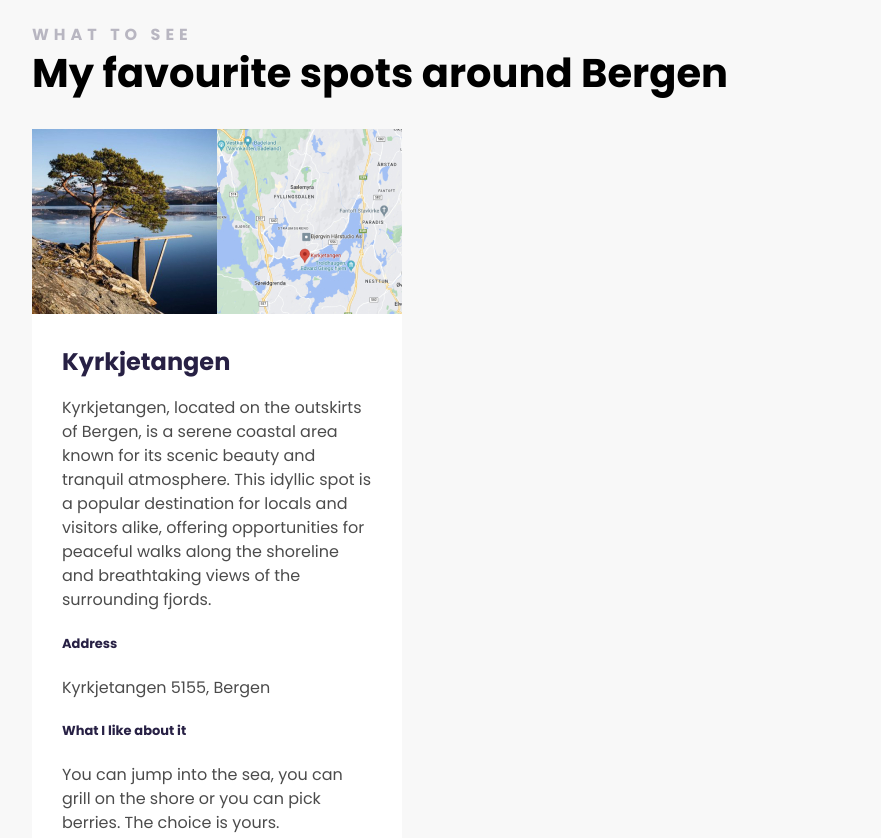
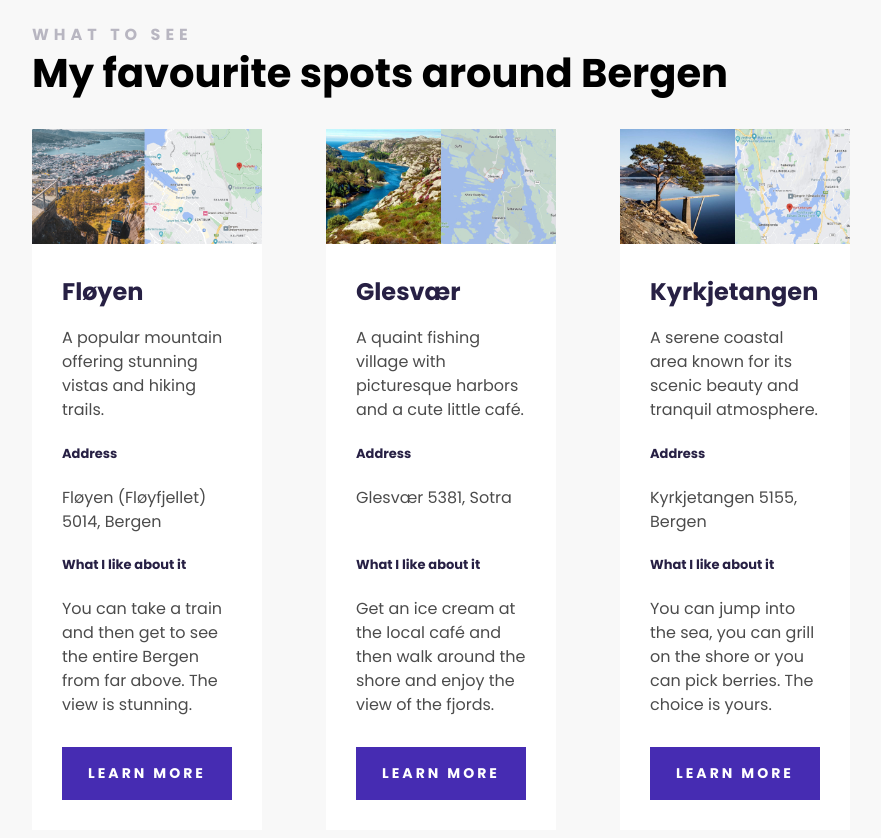
Before and after one commit to mejkyss/shecodes-landing-page, a plain HTML site: page index.html in a window 1280 px wide. Shown: the part 1600-2438 px from the top of the page, without its empty margins (208-1089 px from the left). Drawn offline with Linux system fonts and the light colour scheme.

Commit message:
Add cards in section 2 and style them

```diff
--- a/index.html
+++ b/index.html
@@ -58,7 +58,64 @@
             <div class="card">
               <div class="card-header">
                 <img
-                  src="/img/Card1/card-1.jpeg"
+                  src="/img/card-floeyen.jpeg"
+                  alt="A photo of Fløyen in Bergen"
+                  class="image-responsive"
+                />
+              </div>
+              <div class="card-body">
+                <h4>Fløyen</h4>
+                <p>
+                  A popular mountain offering stunning vistas and hiking trails.
+                </p>
+                <h5>Address</h5>
+                <p>Fløyen (Fløyfjellet) 5014, Bergen</p>
+                <h5>What I like about it</h5>
+                <p>
+                  You can take a train and then get to see the entire Bergen
+                  from far above. The view is stunning.
+                </p>
+                <a
+                  href="https://goo.gl/maps/qJCanypQCs1BHXcs8"
+                  class="button"
+                  target="_blank"
+                  >Learn more</a
+                >
+              </div>
+            </div>
+            <div class="card">
+              <div class="card-header">
+                <img
+                  src="/img/card-glesvaer.jpeg"
+                  alt="A photo of Glesvær in Bergen"
+                  class="image-responsive"
+                />
+              </div>
+              <div class="card-body">
+                <h4>Glesvær</h4>
+                <p>
+                  A quaint fishing village with picturesque harbors and a cute
+                  little café.
+                </p>
+                <h5>Address</h5>
+                <p>Glesvær 5381, Sotra <br /><br /></p>
+                <h5>What I like about it</h5>
+                <p>
+                  Get an ice cream at the local café and then walk around the
+                  shore and enjoy the view of the fjords.
+                </p>
+                <a
+                  href="https://goo.gl/maps/qJCanypQCs1BHXcs8"
+                  class="button"
+                  target="_blank"
+                  >Learn more</a
+                >
+              </div>
+            </div>
+            <div class="card">
+              <div class="card-header">
+                <img
+                  src="/img/card-kyrkjetangen.jpeg"
                   alt="A photo of Kyrkjetangen in Bergen"
                   class="image-responsive"
                 />
@@ -66,12 +123,8 @@
               <div class="card-body">
                 <h4>Kyrkjetangen</h4>
                 <p>
-                  Kyrkjetangen, located on the outskirts of Bergen, is a serene
-                  coastal area known for its scenic beauty and tranquil
-                  atmosphere. This idyllic spot is a popular destination for
-                  locals and visitors alike, offering opportunities for peaceful
-                  walks along the shoreline and breathtaking views of the
-                  surrounding fjords.
+                  A serene coastal area known for its scenic beauty and tranquil
+                  atmosphere.
                 </p>
                 <h5>Address</h5>
                 <p>Kyrkjetangen 5155, Bergen</p>
--- a/src/styles.css
+++ b/src/styles.css
@@ -32,6 +32,7 @@ section {
   padding: 16px;
   background-color: #462cb2;
   text-decoration: none;
+  margin-top: 30px;
 }
 /* Header */
 header {
@@ -174,6 +175,7 @@ main h5 {
 }
 .image-responsive {
   display: block;
+  max-width: 230px;
 }
 
 /* Cards */
```
Also changed, not shown: img/Card2/map-card-2.png (deleted), img/card-floeyen.jpeg (added), img/card-glesvaer.jpeg (added), img/card-kyrkjetangen.jpeg (renamed from img/Card1/card-1.jpeg), 3 other files.
